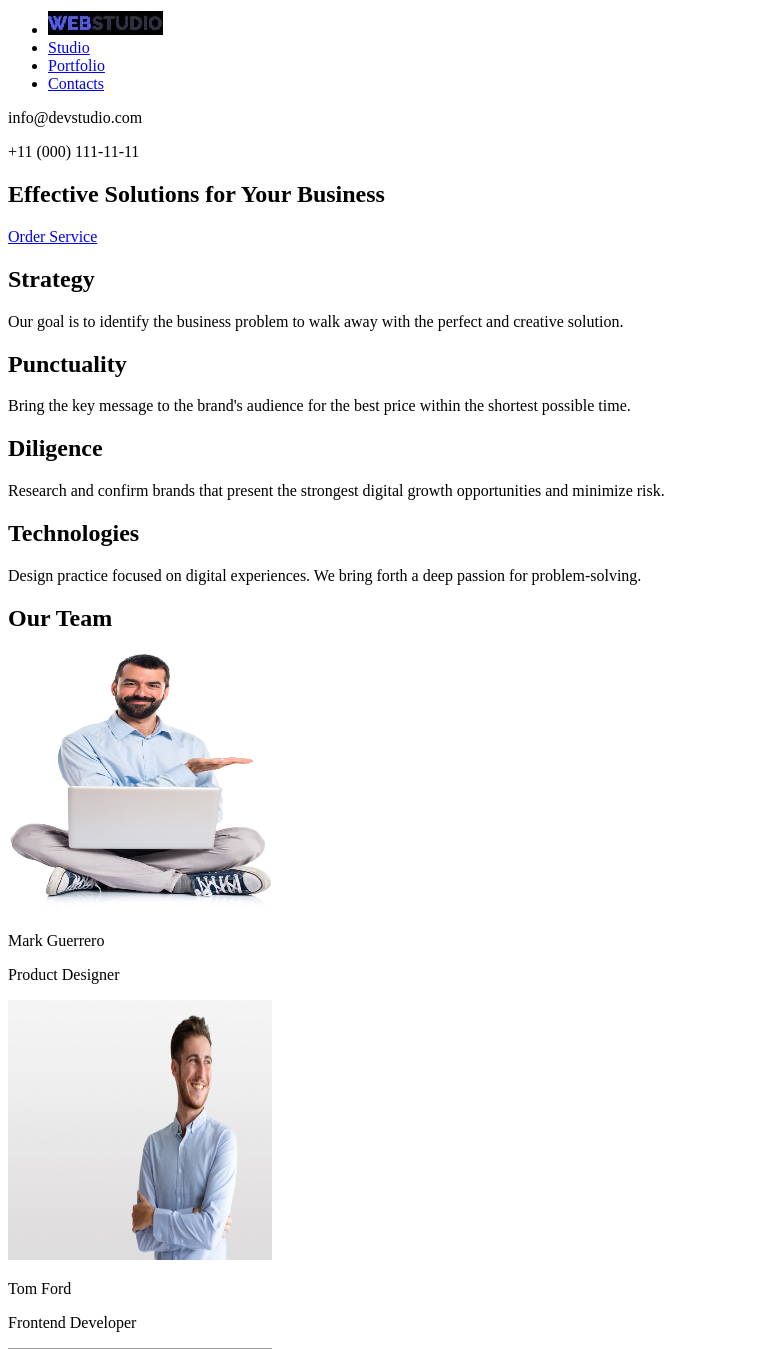
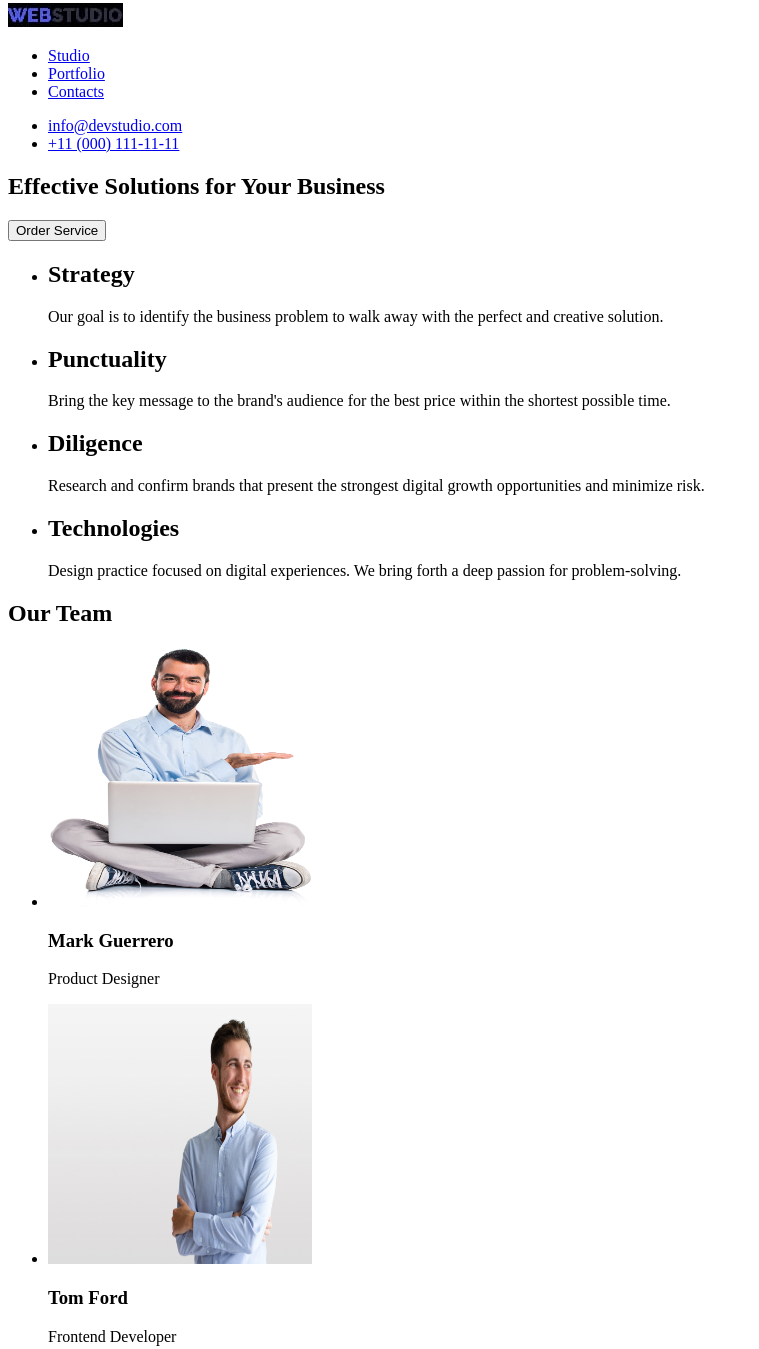
Before and after one commit to ekimdilan/goit-markup-hw-01, a plain HTML site: page index.html in a window 1280 px wide. Shown: the part 5-1354 px from the top of the page, without its empty margins (0-759 px from the left). Drawn offline with Linux system fonts and the light colour scheme; grey boxes are pictures that could not be loaded.

Commit message:
ödev tamamlandı

```diff
--- a/index.html
+++ b/index.html
@@ -8,8 +8,6 @@
   <body>
     <header>
       <nav>
-        <ul>
-          <li>
         <a href="#">
           <img
             src="images/Logo.jpg"
@@ -18,79 +16,88 @@
             alt="WebStudio Logo"
           />
         </a>
-          </li>
+        <ul>
           <li><a href="#">Studio</a></li>
           <li><a href="#">Portfolio</a></li>
           <li><a href="#">Contacts</a></li>
         </ul>
       </nav>
-      <div>
-        <p>info@devstudio.com</p>
-        <p>+11 (000) 111-11-11</p>
-      </div>
+      <adress>
+        <ul>
+          <li><a href="mailto:info@devstudio.com">info@devstudio.com</a></li>
+          <li><a href="tel:+110001111111">+11 (000) 111-11-11</a></li>
+        </ul>
+      </adress>
       <section>
         <h1>Effective Solutions for Your Business</h1>
-        <a href="#" target="_blank" type="button">Order Service</a>
+        <button type="button">Order Service</button>
       </section>
     </header>
     <main>
       <section>
-        <h2>Strategy</h2>
+        <ul>
+          <li><h2>Strategy</h2></li>
           <p>
             Our goal is to identify the business problem to walk away with the
             perfect and creative solution.
           </p>
-        <h2>Punctuality</h2>
+          <li><h2>Punctuality</h2></li>
           <p>
             Bring the key message to the brand's audience for the best price
             within the shortest possible time.
           </p>
-        <h2>Diligence</h2>
+          <li><h2>Diligence</h2></li>
           <p>
-          Research and confirm brands that present the strongest digital growth
-          opportunities and minimize risk.
+            Research and confirm brands that present the strongest digital
+            growth opportunities and minimize risk.
           </p>
-        <h2>Technologies</h2>
+          <li><h2>Technologies</h2></li>
           <p>
-          Design practice focused on digital experiences. We bring forth a deep
-          passion for problem-solving.
+            Design practice focused on digital experiences. We bring forth a
+            deep passion for problem-solving.
           </p>
+        </ul>
       </section>
 
       <section>
         <h2>Our Team</h2>
-        <section>
+        <ul>
+          <li>
             <img
               src="images/mark.jpg"
               width="264"
               height="260"
               alt="Mark Guerrero"
             />
-          <p>Mark Guerrero</p>
+            <h3>Mark Guerrero</h3>
             <p>Product Designer</p>
-
+          </li>
+          <li>
             <img src="images/tom.jpg" width="264" height="260" alt="Tom Ford" />
-          <p>Tom Ford</p>
+            <h3>Tom Ford</h3>
             <p>Frontend Developer</p>
-
+          </li>
+          <li>
             <img
               src="images/camila.jpg"
               width="264"
               height="260"
               alt="Camila Garcia"
             />
-          <p>Camila Garcia</p>
+            <h3>Camila Garcia</h3>
             <p>Marketing</p>
-
+          </li>
+          <li>
             <img
               src="images/daniel.jpg"
               width="264"
               height="260"
               alt="Daniel Wilson"
             />
-          <p>Daniel Wilson</p>
+            <h3>Daniel Wilson</h3>
             <p>UI Designer</p>
-        </section>
+          </li>
+        </ul>
       </section>
     </main>
     <footer>
```
Lines whose indentation alone changed are shown as unchanged.
